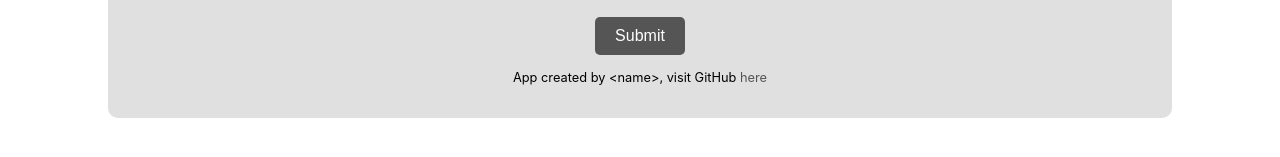
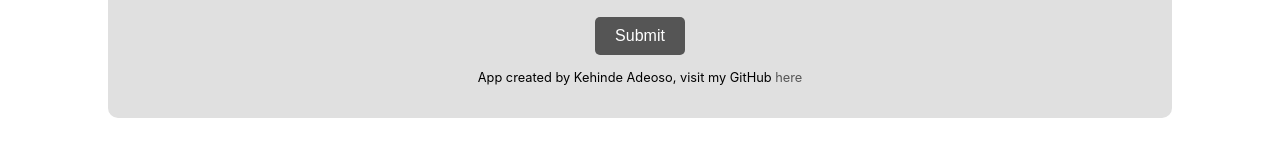
Before and after one commit to keh1nde/home-price-predictor, a React (Create React App) app in the folder frontend/: page / in a window 1280 px wide. Shown: the part 355-512 px from the top of the page. Built offline with nearby package versions, Linux system fonts and the light colour scheme.

Commit message:
Changed some logic

```diff
--- a/frontend/src/components/EstimateForm.js
+++ b/frontend/src/components/EstimateForm.js
@@ -154,7 +154,7 @@ const HomeEstimator = () => {
         </div>
         <button type="submit" className="submit-button">Submit</button>
       </form>
-      <p className="footer">App created by &lt;name&gt;, visit GitHub <a href="https://github.com/your-repo" target="_blank" rel="noopener noreferrer">here</a></p>
+      <p className="footer">App created by Kehinde Adeoso, visit my GitHub <a href="https://github.com/keh1nde" target="_blank" rel="noopener noreferrer">here</a></p>
     </div>
   );
 };
```
